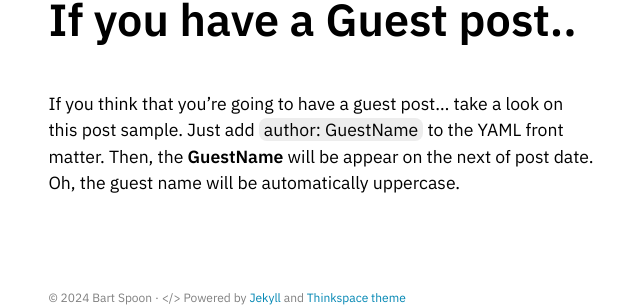
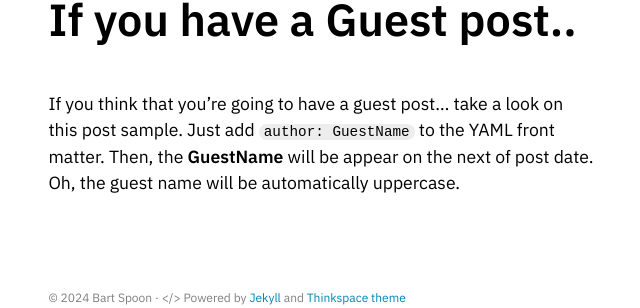
Before and after one commit to bart-spoon/bart-spoon.github.io, a Jekyll site: the page built from _posts/2016-06-09-if-you-have-a-guest-post.md, in a window 1280 px wide. Shown: the part 154-462 px from the top of the page, without its empty margins (318-958 px from the left). Built offline with Jekyll 4.4.1, drawn with Linux system fonts in a browser that asks for light colours.

Commit message:
convert code to monospace font

```diff
--- a/assets/scss/base/_typography.scss
+++ b/assets/scss/base/_typography.scss
@@ -91,7 +91,7 @@ code {
   background: none;
   border-radius: 8px;
   border: none;
-  font-family: $base-font-family, monospace;
+  font-family: monospace;
   font-size: 1em;
   margin: 0;
   padding: 0 5px;
```
